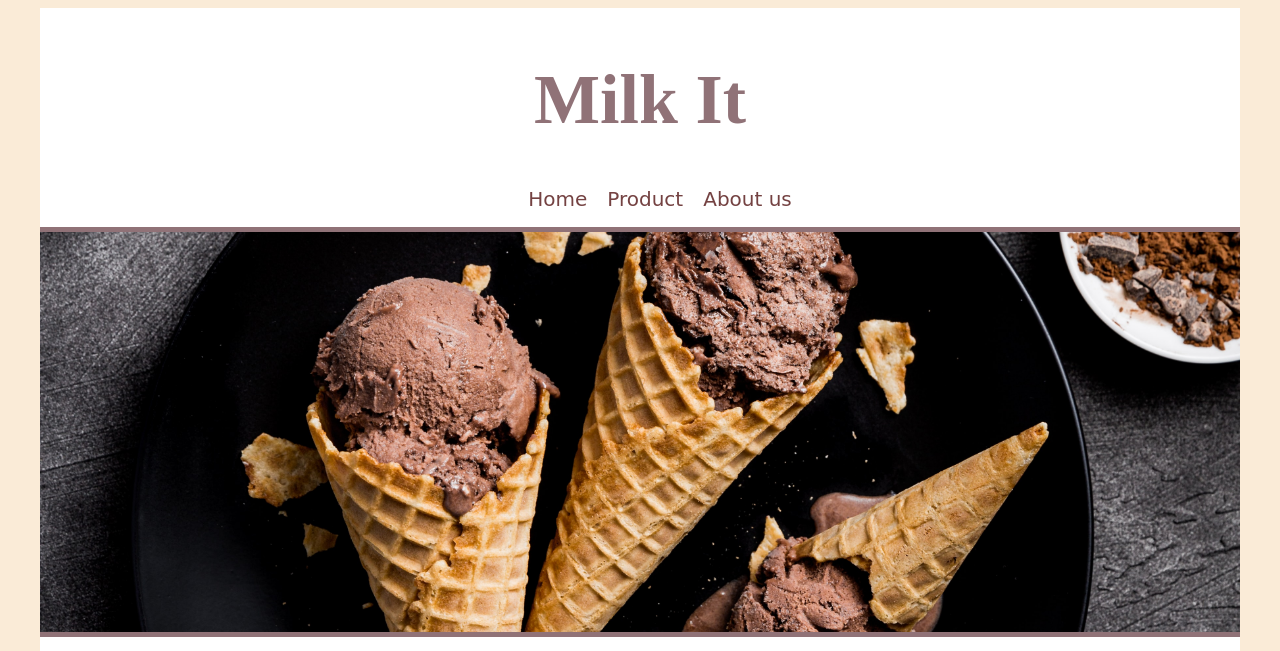
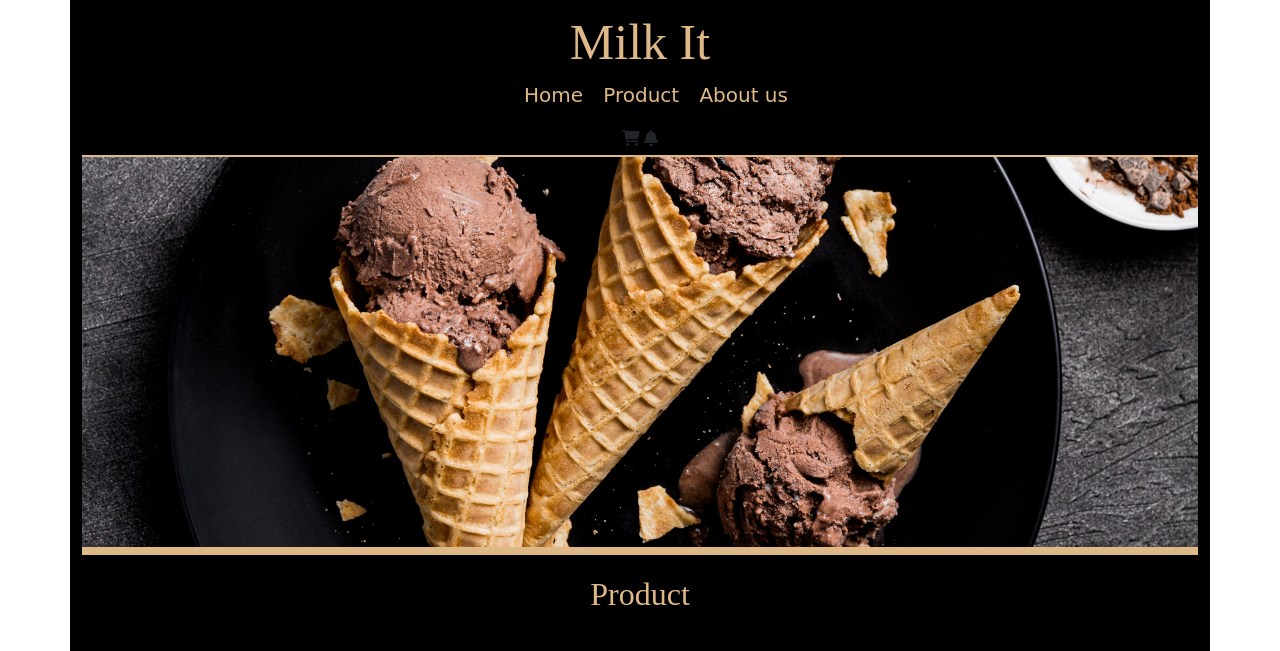
Before and after one commit to praktikum-tiunpad-2022/proyek-web-execution, a PHP site: page /home.html in a window 1280 px wide. Shown: the top 651 px of the page. Run offline with PHP 8.4, Linux system fonts and the light colour scheme; some libraries are stand-ins or nearby versions.

Commit message:
committed

```diff
--- a/home.html
+++ b/home.html
@@ -5,50 +5,104 @@
     <meta http-equiv="X-UA-Compatible" content="IE=edge">
     <meta name="viewport" content="width=device-width, initial-scale=1.0">
     <link rel="stylesheet" href="style.css">
+    <link href="https://cdn.jsdelivr.net/npm/bootstrap@5.2.2/dist/css/bootstrap.min.css" rel="stylesheet" integrity="sha384-Zenh87qX5JnK2Jl0vWa8Ck2rdkQ2Bzep5IDxbcnCeuOxjzrPF/et3URy9Bv1WTRi" crossorigin="anonymous">
+    <script src='https://kit.fontawesome.com/a076d05399.js' crossorigin='anonymous'></script>
     <title>Project Web - Execution</title>
 </head>
 <body>
 
     <div class="container">
-
         <div class="header">
-            <h1>Milk It</h1>
+            <p>Milk It</p>
             <ul>
                 <li><a href="#">Home</a></li>
                 <li><a href="#">Product</a></li>
                 <li><a href="#">About us</a></li>
             </ul>
+
+            <div class="icons">
+                <i class='fas fa-shopping-cart'></i>
+                <i class='fas fa-bell'></i>
+            </div>
         </div>
 
         <div class="images"></div>
 
-        <h2 style="text-align: center; margin: 20px; font-family: 'Brush Script MT'; font-size: 45px;">Product</h2>
+        <h2 style="text-align: center; margin: 20px; font-family: 'Brush Script MT'; color: burlywood;">Product</h2>
 
         <div class="gallery">
-            <div class="pic">
-                <img src="https://i.pinimg.com/564x/38/fa/a7/38faa79da61aedd94d64aa59b569035d.jpg" alt="">
+            <div class="card">
+                <img class="card-img-top" src="https://i.pinimg.com/564x/31/19/8b/31198ba8f5f69caefea843d7b1df26cb.jpg" alt="Card image cap">
+                <div class="card-body">
+                  <h5 class="card-title">Ice1</h5>
+                  <p class="card-text">Some quick example text to build on the card title and make up the bulk of the card's content.</p>
+                  <a href="#" class="btn btn-dark">Go somewhere</a>
+                </div>
             </div>
-            <div class="pic">
-                <img src="https://i.pinimg.com/564x/31/19/8b/31198ba8f5f69caefea843d7b1df26cb.jpg" alt="">
+
+            <div class="card">
+                <img class="card-img-top" src="https://i.pinimg.com/564x/38/fa/a7/38faa79da61aedd94d64aa59b569035d.jpg" alt="Card image cap">
+                <div class="card-body">
+                  <h5 class="card-title">Ice2</h5>
+                  <p class="card-text">Some quick example text to build on the card title and make up the bulk of the card's content.</p>
+                  <a href="#" class="btn btn-dark">Go somewhere</a>
+                </div>
             </div>
-            <div class="pic">
-                <img src="https://i.pinimg.com/564x/44/06/99/440699bc1546d7997bb5010a9eaaf319.jpg" alt="">
+
+            <div class="card">
+                <img class="card-img-top" src="https://i.pinimg.com/564x/44/06/99/440699bc1546d7997bb5010a9eaaf319.jpg" alt="Card image cap">
+                <div class="card-body">
+                  <h5 class="card-title">Ice3</h5>
+                  <p class="card-text">Some quick example text to build on the card title and make up the bulk of the card's content.</p>
+                  <a href="#" class="btn btn-dark">Go somewhere</a>
+                </div>
             </div>
-            <div class="pic">
-                <img src="https://i.pinimg.com/564x/3f/04/1c/3f041c07389b6fcc9a2f4a2e5c551ea1.jpg" alt="">
+
+            <div class="card">
+                <img class="card-img-top" src="https://i.pinimg.com/564x/3f/04/1c/3f041c07389b6fcc9a2f4a2e5c551ea1.jpg" alt="Card image cap">
+                <div class="card-body">
+                  <h5 class="card-title">Ice4</h5>
+                  <p class="card-text">Some quick example text to build on the card title and make up the bulk of the card's content.</p>
+                  <a href="#" class="btn btn-dark">Go somewhere</a>
+                </div>
             </div>
-            <div class="pic">
-                <img src="https://i.pinimg.com/564x/01/8c/0e/018c0e78ca4d7169532a356d9544c608.jpg" alt="">
+
+            <div class="card">
+                <img class="card-img-top" src="https://i.pinimg.com/564x/01/8c/0e/018c0e78ca4d7169532a356d9544c608.jpg" alt="Card image cap">
+                <div class="card-body">
+                  <h5 class="card-title">Ice5</h5>
+                  <p class="card-text">Some quick example text to build on the card title and make up the bulk of the card's content.</p>
+                  <a href="#" class="btn btn-dark">Go somewhere</a>
+                </div>
             </div>
-            <div class="pic">
-                <img src="https://i.pinimg.com/564x/9d/84/39/9d8439426af011775986f727e77ae5ba.jpg" alt="">
+
+            <div class="card">
+                <img class="card-img-top" src="https://i.pinimg.com/564x/9d/84/39/9d8439426af011775986f727e77ae5ba.jpg" alt="Card image cap">
+                <div class="card-body">
+                  <h5 class="card-title">Ice6</h5>
+                  <p class="card-text">Some quick example text to build on the card title and make up the bulk of the card's content.</p>
+                  <a href="#" class="btn btn-dark">Go somewhere</a>
+                </div>
             </div>
-            <div class="pic">
-                <img src="https://i.pinimg.com/564x/08/a2/5a/08a25a637c5bab7c1da8440e985dd9a5.jpg" alt="">
+
+            <div class="card">
+                <img class="card-img-top" src="https://i.pinimg.com/564x/08/a2/5a/08a25a637c5bab7c1da8440e985dd9a5.jpg" alt="Card image cap">
+                <div class="card-body">
+                  <h5 class="card-title">Ice7</h5>
+                  <p class="card-text">Some quick example text to build on the card title and make up the bulk of the card's content.</p>
+                  <a href="#" class="btn btn-dark">Go somewhere</a>
+                </div>
             </div>
-            <div class="pic">
-                <img src="https://i.pinimg.com/564x/9e/82/29/9e82299b0b6f0f79ec3289f72f8a870d.jpg" alt="">
+
+            <div class="card">
+                <img class="card-img-top" src="https://i.pinimg.com/564x/9e/82/29/9e82299b0b6f0f79ec3289f72f8a870d.jpg" alt="Card image cap">
+                <div class="card-body">
+                  <h5 class="card-title">Ice8</h5>
+                  <p class="card-text">Some quick example text to build on the card title and make up the bulk of the card's content.</p>
+                  <a href="#" class="btn btn-dark">Go somewhere</a>
+                </div>
             </div>
+
         </div>
 
     </div>
--- a/style.css
+++ b/style.css
@@ -1,23 +1,23 @@
-body {
-    background-color: antiquewhite;
-}
-
 .container {
+    margin-top: 20px;
     width: 1200px;
     margin: auto;
     padding-bottom: 20px;
-    background-color: white;
+    background-color: black;
 }
 
 .header {
     text-align: center;
     padding-top: 5px;
+    padding-bottom: 5px;
 }
 
-.header h1 {
+.header p {
     font-family: "Brush Script MT";
-    font-size: 70px;
-    color: rgb(144, 114, 119);
+    font-size: 50px;
+    color: burlywood;
+    display: inline;
+    text-align: left;
 }
 
 .header ul li {
@@ -28,19 +28,19 @@ body {
     font-size: 20px;
 }
 
-a {
+.header ul li a {
     text-decoration: none;
-    color: rgba(99, 43, 43, 0.89);
+    color: burlywood;
 }
 
-a:hover {
-    color: burlywood;
+.header ul li a:hover {
+    color: brown;
 }
 
 .images {
     height: 400px;
-    border-top: 5px solid rgb(144, 114, 119);
-    border-bottom: 5px solid rgb(144, 114, 119);
+    border-top: 2px solid burlywood;
+    border-bottom: 8px solid burlywood;
     background-image: url(image2.jpg);
     background-size: cover;
     background-position: 0 -700px;
@@ -51,7 +51,7 @@ a:hover {
     padding-top: 20px;
     margin: auto;
     display: grid;
-    grid-template-columns: repeat(4, 1fr);
+    grid-template-columns: repeat(3, 1fr);
     grid-gap: 20px;
     padding-left: 20px;
     padding-right: 20px;
@@ -67,3 +67,9 @@ a:hover {
     height: 100%;
     border-radius: 10px;
 }
+
+.gallery .card {
+    width: 20rem;
+    background-color: burlywood;
+    border: 4px solid burlywood;
+}
```
